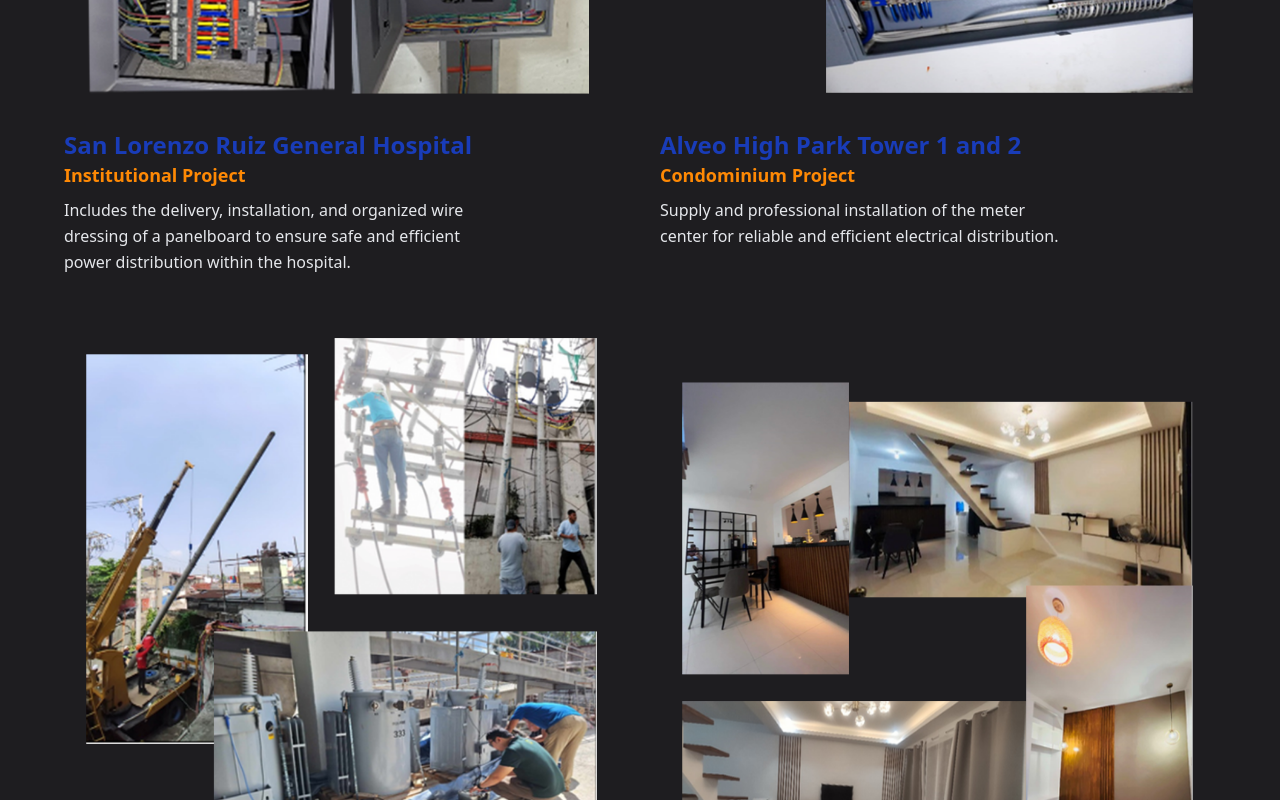
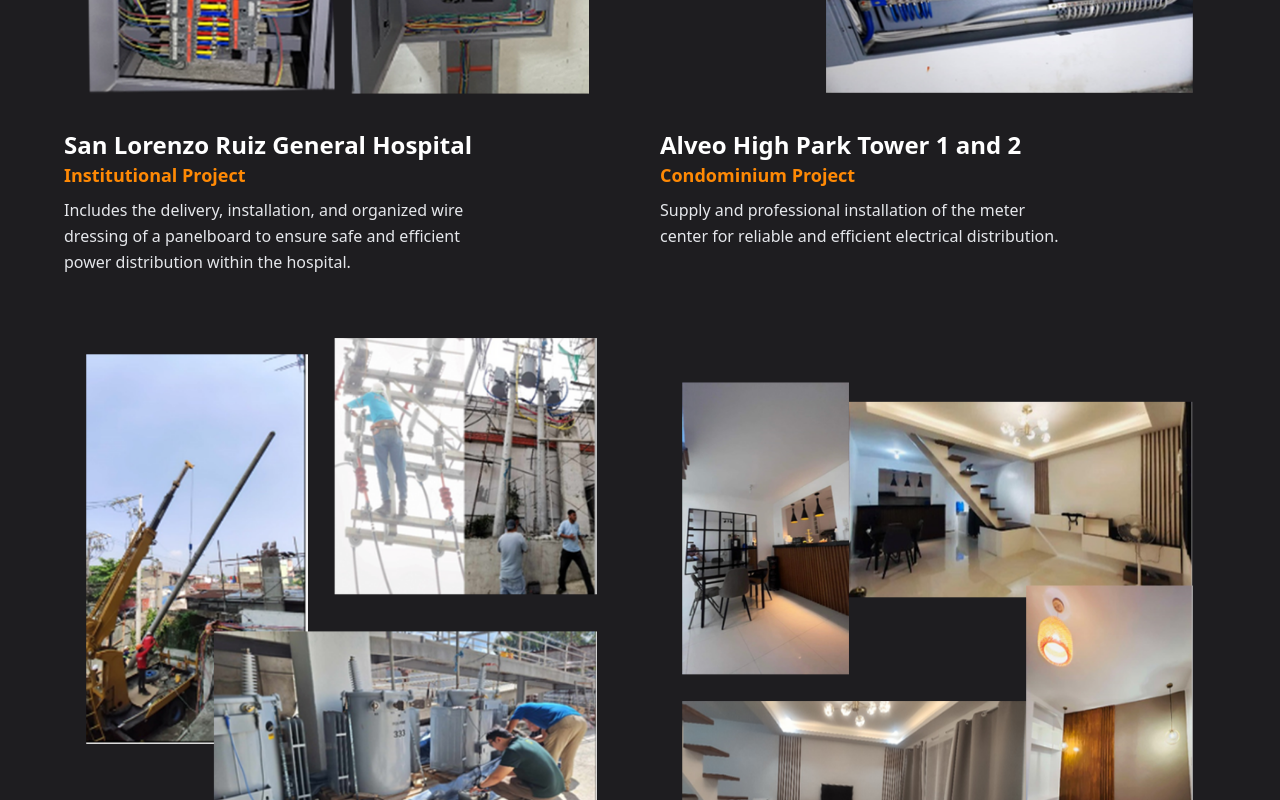
Before and after one commit to GabrielEduria/testenconstruction, a Next.js app: page / in a window 1280 px wide. Shown: the part 3980-4780 px from the top of the page. Built offline with nearby package versions, Linux system fonts and the light colour scheme.

Commit message:
fixed heading /qute/hero

```diff
--- a/src/components/layout/Navbar.tsx
+++ b/src/components/layout/Navbar.tsx
@@ -66,7 +66,7 @@
   return (
     <nav
       className={`w-full h-[75px] lg:h-auto fixed top-0 left-0 z-50 transition-colors duration-400 ${
-        scrolled ? "bg-white" : "bg-transparent"
+        scrolled ? "bg-white/50 blur-backdrop" : "bg-transparent"
       }`}
     >
       <Motion className="w-full mx-auto flex items-center justify-between px-2 sm:px-5 lg:px-10 py-2">
--- a/src/components/section/homepage/Projects.tsx
+++ b/src/components/section/homepage/Projects.tsx
@@ -29,7 +29,7 @@
                           />
                       </TiltEffect>
                       <div className="flex flex-col pt-2 flex-grow mx-auto">
-                        <h2 className="text-2xl md:text-2xl  text-center md:text-left font-bold text-blue-800 ">
+                        <h2 className="text-2xl md:text-2xl  text-center md:text-left font-bold text-white ">
                             {project.title}
                         </h2>
                         <p className="pb-2 text-lg text-center md:text-left font-bold text-orange-400">
--- a/src/components/section/quote/Hero.tsx
+++ b/src/components/section/quote/Hero.tsx
@@ -17,7 +17,7 @@
                 </div>
             </div>
             <Motion>
-                <div className="relative max-w-4xl mx-auto text-center">
+                <div className="relative max-w-4xl mx-auto text-center px-4">
 
                         <h1 className="text-4xl md:text-7xl  font-bold text-white mb-6">
                             Get Your Solar Quote
```
